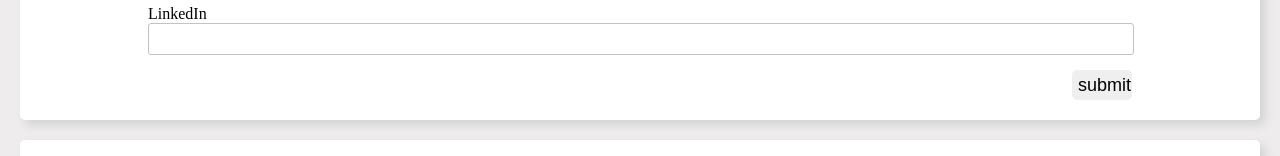
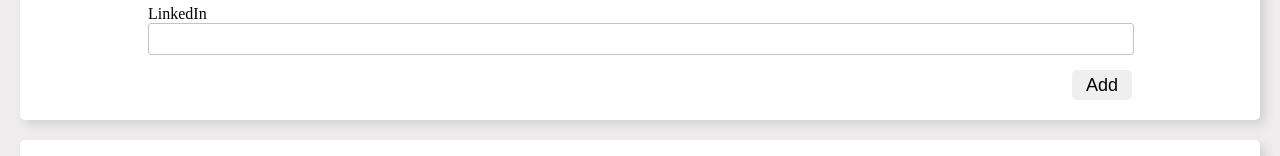
Before and after one commit to Hasan-Iqtedar/cv-application, a React (Create React App) app: page / in a window 1280 px wide. Shown: the part 449-605 px from the top of the page. Built offline with nearby package versions, Linux system fonts and the light colour scheme.

Commit message:
Clean code

```diff
--- a/src/components/GeneralInfo.js
+++ b/src/components/GeneralInfo.js
@@ -108,7 +108,7 @@
             linkedIn,
           })}
         >
-          submit
+          Add
         </button>
       </SubSection>
     </InfoSection>
```
